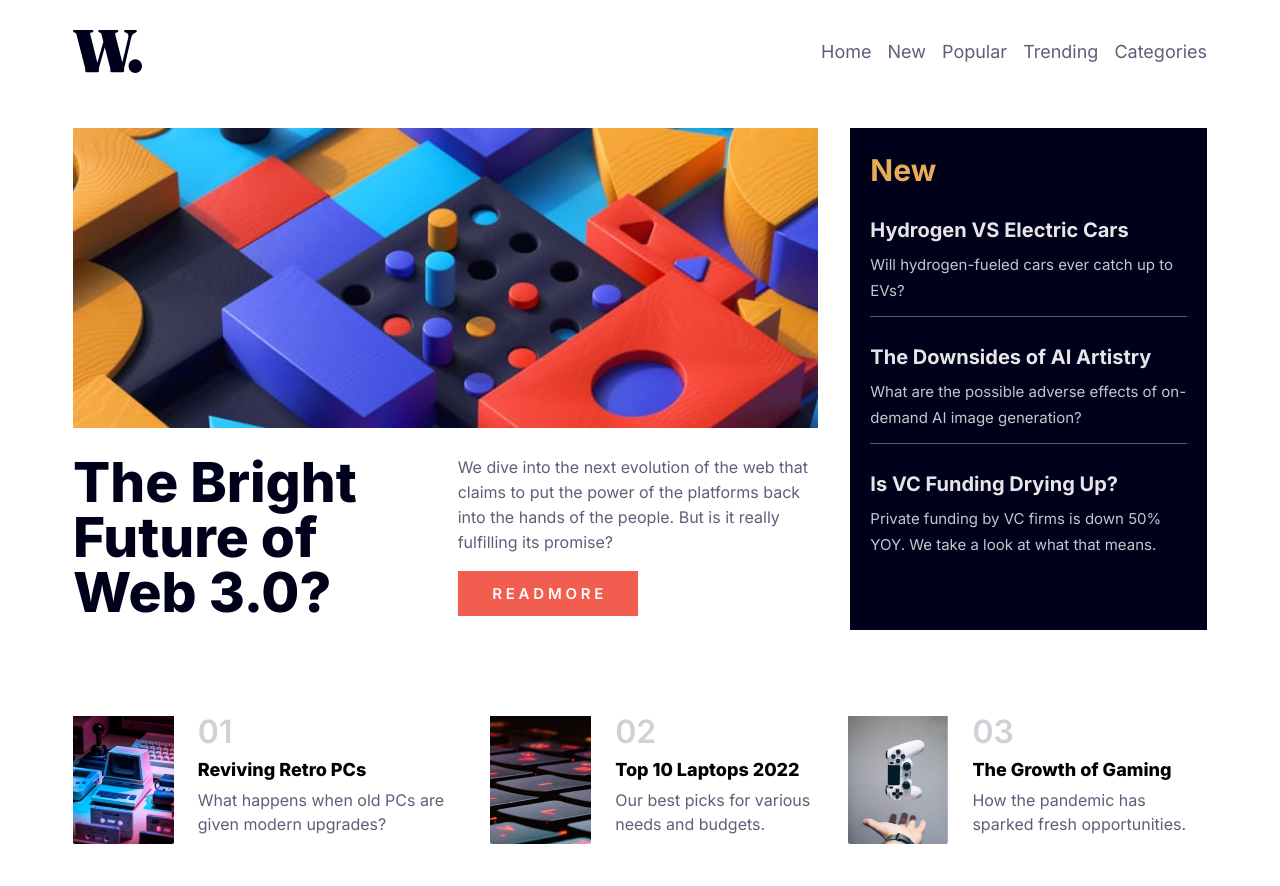
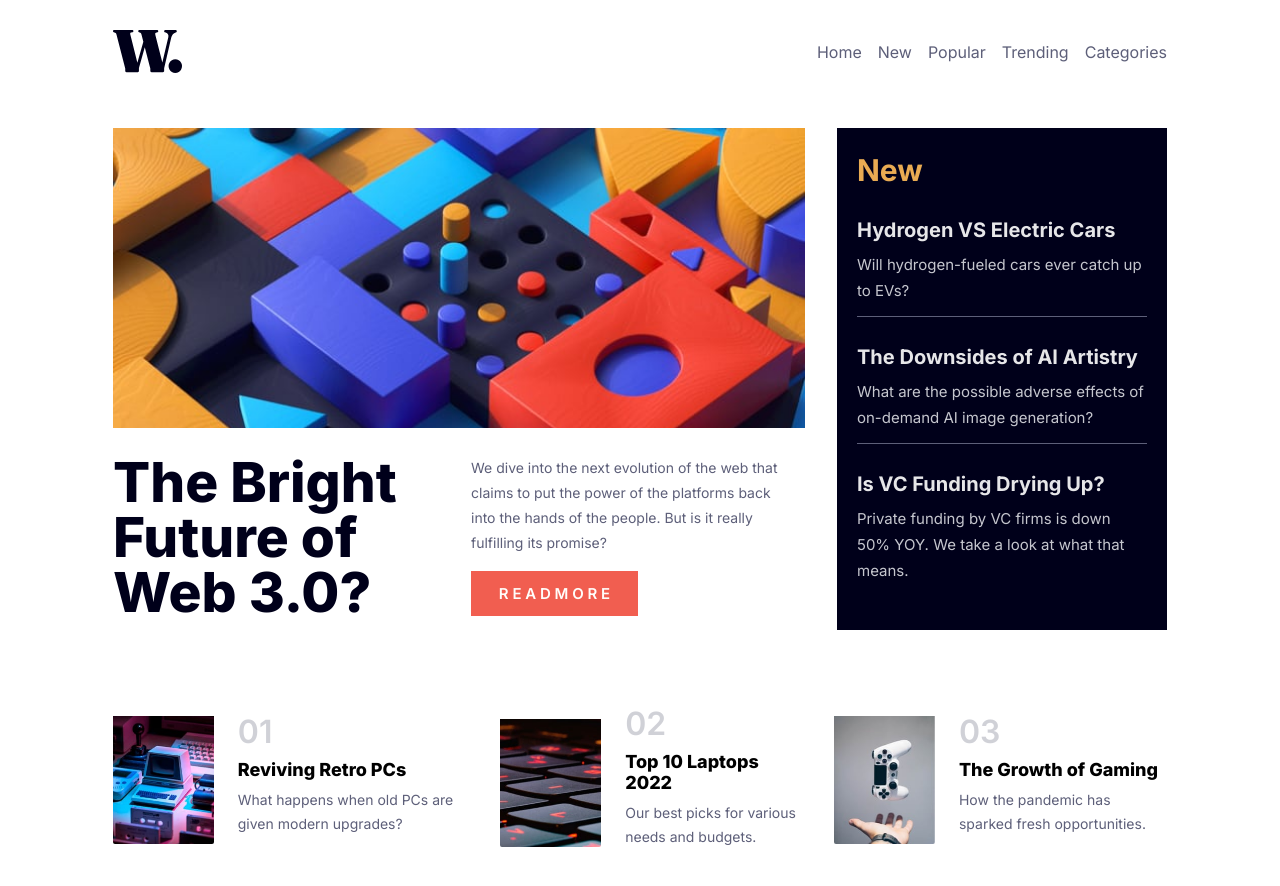
Before and after one commit to JALCAZAR00/Page_news, a plain HTML site: page index.html in a window 1280 px wide. Drawn offline with Linux system fonts and the light colour scheme.

Commit message:
cambio a la altura del body

```diff
--- a/css/desktop.scss
+++ b/css/desktop.scss
@@ -72,9 +72,10 @@
         flex-direction: column;
         justify-content: center;
         align-items: center;
+        min-height: 100vh;
         body{
-            max-width: 1300px;
-            max-height: 900px;
+            max-width: 1200px;
+            max-height: 880px;
             header{
                 nav{
                     .logo{
@@ -82,7 +83,7 @@
                     }
                     .container--nav-list{
                         li{
-                            font-size: 1.8rem;
+                            font-size: 1.6rem;
                         }
                     }
                 }
@@ -146,7 +147,7 @@
                         gap: 16px;
                         width: 50%;
                         p{
-                            font-size: 1.6rem;
+                            font-size: 1.4rem;
                             line-height: 2.5rem;
                             margin: 0;
                             padding: 0;
@@ -184,7 +185,7 @@
                                 font-weight: 800;
                             }
                             p{
-                                font-size: 1.6rem;
+                                font-size: 1.4rem;
                             }
                         }
                     }
```
Also changed, not shown: css/styles.css.
